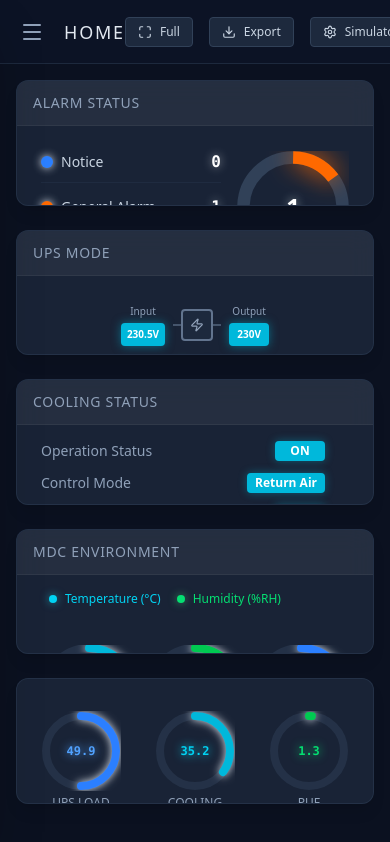
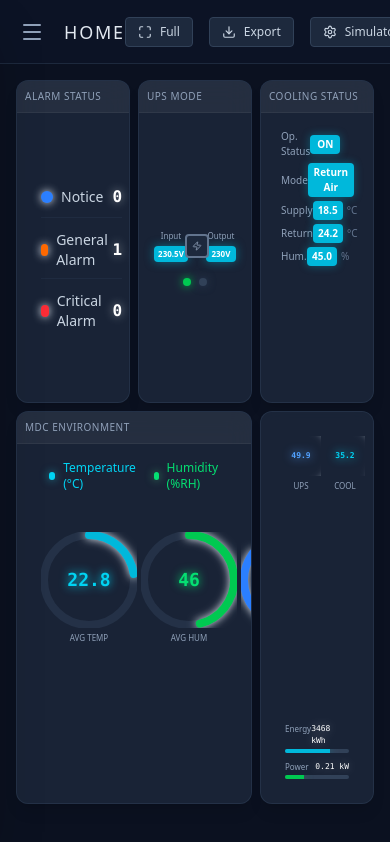
Before and after one commit to divvv19/dcim_dashboard, a React (Vite) app: page / in a window 390 px wide. Built offline with nearby package versions, Linux system fonts and the light colour scheme.

Commit message:
style: enforce fixed 3-column layout with content scaling for mobile

```diff
--- a/src/DCIM.jsx
+++ b/src/DCIM.jsx
@@ -13,7 +13,7 @@ const Card = ({ title, children, className = "", alert = false }) => (
         : 'bg-slate-800/80 border-slate-700/50 shadow-lg'
         } ${className} flex flex-col overflow-hidden`}>
         {title && (
-            <h3 className={`text-sm font-medium uppercase tracking-wider px-4 py-3 border-b border-white/5 bg-white/5 flex items-center gap-2 ${alert ? 'text-red-200' : 'text-slate-400'
+            <h3 className={`text-[10px] lg:text-sm font-medium uppercase tracking-wider px-2 lg:px-4 py-2 lg:py-3 border-b border-white/5 bg-white/5 flex items-center gap-2 ${alert ? 'text-red-200' : 'text-slate-400'
                 }`}>
                 {title}
             </h3>
@@ -78,19 +78,19 @@ const StatusBadge = ({ active, labelOn = "ON", labelOff = "OFF", type = "normal"
     );
 };
 
-const CircularGauge = ({ value, label, color = "text-cyan-400", strokeColor = "stroke-cyan-500", size = "w-24 h-24", radius = 35, fontSize = "text-lg" }) => {
+const CircularGauge = ({ value, label, color = "text-cyan-400", strokeColor = "stroke-cyan-500", size = "w-24 h-24", radius = 35, fontSize = "text-lg", strokeWidth = 8 }) => {
     const circumference = 2 * Math.PI * radius;
     const offset = circumference - (value / 100) * circumference;
     return (
         <div className="flex flex-col items-center">
             <div className={`relative ${size} flex items-center justify-center`}>
                 <svg className="w-full h-full -rotate-90">
-                    <circle cx="50%" cy="50%" r={radius} className="fill-none stroke-slate-700/50 stroke-[8px]" />
-                    <circle cx="50%" cy="50%" r={radius} className={`fill-none ${strokeColor} stroke-[8px] transition-all drop-shadow-[0_0_4px_currentColor]`} strokeDasharray={circumference} strokeDashoffset={offset} strokeLinecap="round" />
+                    <circle cx="50%" cy="50%" r={radius} className={`fill-none stroke-slate-700/50`} strokeWidth={strokeWidth} />
+                    <circle cx="50%" cy="50%" r={radius} className={`fill-none ${strokeColor} transition-all drop-shadow-[0_0_4px_currentColor]`} strokeWidth={strokeWidth} strokeDasharray={circumference} strokeDashoffset={offset} strokeLinecap="round" />
                 </svg>
                 <span className={`absolute ${fontSize} font-bold font-mono drop-shadow-[0_0_5px_currentColor] ${color}`}>{value}</span>
             </div>
-            <span className="text-xs text-slate-400 uppercase mt-1">{label}</span>
+            <span className="text-[8px] lg:text-xs text-slate-400 uppercase mt-1">{label}</span>
         </div>
     );
 };
@@ -123,7 +123,7 @@ const Toast = ({ message, type = 'success', show }) => {
 // --- PAGE VIEWS (LAYOUTS) ---
 
 const HomeView = ({ coolingData, upsData, envData }) => (
-    <div className="grid grid-cols-1 lg:grid-cols-3 grid-rows-[auto_auto] gap-6 h-full pb-6">
+    <div className="grid grid-cols-3 grid-rows-[auto_auto] gap-2 lg:gap-6 h-full pb-6">
 
         {/* 1. Alarm Status */}
         <Card title="Alarm Status" className="bg-slate-800/80">
@@ -134,14 +134,14 @@ const HomeView = ({ coolingData, upsData, envData }) => (
                     <AlarmItem label="Critical Alarm" count={envData.fireStatus === 'Alarm' ? 1 : 0} color="bg-red-500" />
                 </div>
                 {/* Donut Chart Mockup */}
-                <div className="relative w-28 h-28 flex items-center justify-center">
+                <div className="relative w-16 h-16 lg:w-28 lg:h-28 flex items-center justify-center">
                     <svg viewBox="0 0 36 36" className="w-full h-full -rotate-90">
                         <path className="text-slate-700" d="M18 2.0845 a 15.9155 15.9155 0 0 1 0 31.831 a 15.9155 15.9155 0 0 1 0 -31.831" fill="none" stroke="currentColor" strokeWidth="4" />
                         <path className="text-red-500 drop-shadow-[0_0_4px_currentColor]" strokeDasharray={`${envData.fireStatus === 'Alarm' ? 25 : 0}, 100`} d="M18 2.0845 a 15.9155 15.9155 0 0 1 0 31.831 a 15.9155 15.9155 0 0 1 0 -31.831" fill="none" stroke="currentColor" strokeWidth="4" />
                         <path className="text-orange-500 drop-shadow-[0_0_4px_currentColor]" strokeDasharray="15, 100" strokeDashoffset="-25" d="M18 2.0845 a 15.9155 15.9155 0 0 1 0 31.831 a 15.9155 15.9155 0 0 1 0 -31.831" fill="none" stroke="currentColor" strokeWidth="4" />
                     </svg>
                     <div className="absolute flex flex-col items-center justify-center">
-                        <span className="text-2xl font-bold text-white drop-shadow-[0_0_5px_rgba(255,255,255,0.5)]">{envData.fireStatus === 'Alarm' ? 2 : 1}</span>
+                        <span className="text-lg lg:text-2xl font-bold text-white drop-shadow-[0_0_5px_rgba(255,255,255,0.5)]">{envData.fireStatus === 'Alarm' ? 2 : 1}</span>
                     </div>
                 </div>
             </div>
@@ -150,43 +150,45 @@ const HomeView = ({ coolingData, upsData, envData }) => (
         {/* 2. UPS Mode */}
         <Card title="UPS Mode" className="bg-slate-800/80">
             <div className="flex flex-col items-center justify-center h-full gap-2 lg:gap-4 py-3 lg:py-4">
-                <div className="flex items-center gap-2 w-full px-2 lg:px-4 justify-center">
+                <div className="flex items-center gap-1 lg:gap-2 w-full px-1 lg:px-4 justify-center">
                     <div className="flex flex-col items-center gap-1 shrink-0">
-                        <div className="text-[10px] lg:text-xs text-slate-400">Input</div>
-                        <div className="px-1.5 py-1 bg-cyan-500 text-white text-[10px] lg:text-xs font-bold rounded min-w-[40px] text-center shadow-[0_0_10px_rgba(6,182,212,0.5)]">{upsData.upsState === 'Mains' ? upsData.inputVoltage : 0}V</div>
+                        <div className="text-[8px] lg:text-xs text-slate-400">Input</div>
+                        <div className="px-1 py-0.5 lg:px-1.5 lg:py-1 bg-cyan-500 text-white text-[8px] lg:text-xs font-bold rounded min-w-[30px] lg:min-w-[40px] text-center shadow-[0_0_10px_rgba(6,182,212,0.5)]">{upsData.upsState === 'Mains' ? upsData.inputVoltage : 0}V</div>
                     </div>
-                    <div className="w-12 lg:flex-1 h-[2px] bg-slate-600 relative min-w-[20px]">
-                        <div className="absolute left-1/2 top-1/2 -translate-x-1/2 -translate-y-1/2 w-8 h-8 border-2 border-slate-500 bg-slate-800 rounded flex items-center justify-center">
-                            <Zap size={14} className="text-slate-400" />
+                    <div className="w-8 lg:flex-1 h-[2px] bg-slate-600 relative min-w-[10px]">
+                        <div className="absolute left-1/2 top-1/2 -translate-x-1/2 -translate-y-1/2 w-6 h-6 lg:w-8 lg:h-8 border-2 border-slate-500 bg-slate-800 rounded flex items-center justify-center">
+                            <Zap size={10} className="text-slate-400 lg:hidden" />
+                            <Zap size={14} className="text-slate-400 hidden lg:block" />
                         </div>
                     </div>
                     <div className="flex flex-col items-center gap-1 shrink-0">
-                        <div className="text-[10px] lg:text-xs text-slate-400">Output</div>
-                        <div className="px-1.5 py-1 bg-cyan-500 text-white text-[10px] lg:text-xs font-bold rounded min-w-[40px] text-center shadow-[0_0_10px_rgba(6,182,212,0.5)]">{upsData.outputVoltage}V</div>
+                        <div className="text-[8px] lg:text-xs text-slate-400">Output</div>
+                        <div className="px-1 py-0.5 lg:px-1.5 lg:py-1 bg-cyan-500 text-white text-[8px] lg:text-xs font-bold rounded min-w-[30px] lg:min-w-[40px] text-center shadow-[0_0_10px_rgba(6,182,212,0.5)]">{upsData.outputVoltage}V</div>
                     </div>
                 </div>
-                <div className="flex gap-4 mt-2">
-                    <div className={`w-2.5 h-2.5 lg:w-3 lg:h-3 rounded-full shadow-[0_0_8px_currentColor] ${upsData.upsState === 'Mains' ? 'bg-green-500 text-green-500' : 'bg-slate-700 text-slate-700'}`}></div>
-                    <div className={`w-2.5 h-2.5 lg:w-3 lg:h-3 rounded-full shadow-[0_0_8px_currentColor] ${upsData.upsState === 'Battery' ? 'bg-orange-500 text-orange-500' : 'bg-slate-700 text-slate-700'}`}></div>
+                <div className="flex gap-2 lg:gap-4 mt-2">
+                    <div className={`w-2 h-2 lg:w-3 lg:h-3 rounded-full shadow-[0_0_8px_currentColor] ${upsData.upsState === 'Mains' ? 'bg-green-500 text-green-500' : 'bg-slate-700 text-slate-700'}`}></div>
+                    <div className={`w-2 h-2 lg:w-3 lg:h-3 rounded-full shadow-[0_0_8px_currentColor] ${upsData.upsState === 'Battery' ? 'bg-orange-500 text-orange-500' : 'bg-slate-700 text-slate-700'}`}></div>
                 </div>
             </div>
         </Card>
 
         {/* 3. Cooling Status */}
         <Card title="Cooling Status" className="bg-slate-800/80">
-            <div className="space-y-3 px-2">
+            <div className="space-y-1 lg:space-y-3 px-1 lg:px-2">
                 {[
-                    { label: 'Operation Status', value: coolingData.compressorStatus ? 'ON' : 'OFF', unit: '' },
-                    { label: 'Control Mode', value: 'Return Air', unit: '' },
-                    { label: 'Supply Air Temp', value: coolingData.supplyTemp, unit: '°C' },
-                    { label: 'Return Air Temp', value: coolingData.returnTemp, unit: '°C' },
-                    { label: 'Return Humidity', value: '45.0', unit: '%' },
+                    { label: 'Op. Status', fullLabel: 'Operation Status', value: coolingData.compressorStatus ? 'ON' : 'OFF', unit: '' },
+                    { label: 'Mode', fullLabel: 'Control Mode', value: 'Return Air', unit: '' },
+                    { label: 'Supply', fullLabel: 'Supply Air Temp', value: coolingData.supplyTemp, unit: '°C' },
+                    { label: 'Return', fullLabel: 'Return Air Temp', value: coolingData.returnTemp, unit: '°C' },
+                    { label: 'Hum.', fullLabel: 'Return Humidity', value: '45.0', unit: '%' },
                 ].map((item, idx) => (
-                    <div key={idx} className="flex items-center justify-between text-sm">
-                        <span className="text-slate-400">{item.label}</span>
-                        <div className="flex items-center gap-2">
-                            <span className="bg-cyan-500 text-white px-2 py-0.5 rounded text-xs font-bold min-w-[50px] text-center shadow-[0_0_8px_rgba(6,182,212,0.4)]">{item.value}</span>
-                            <span className="text-slate-500 w-4">{item.unit}</span>
+                    <div key={idx} className="flex items-center justify-between text-[10px] lg:text-sm">
+                        <span className="text-slate-400 hidden lg:inline">{item.fullLabel}</span>
+                        <span className="text-slate-400 lg:hidden">{item.label}</span>
+                        <div className="flex items-center gap-1 lg:gap-2">
+                            <span className="bg-cyan-500 text-white px-1 lg:px-2 py-0.5 rounded text-[10px] lg:text-xs font-bold min-w-[30px] lg:min-w-[50px] text-center shadow-[0_0_8px_rgba(6,182,212,0.4)]">{item.value}</span>
+                            <span className="text-slate-500 w-3 lg:w-4">{item.unit}</span>
                         </div>
                     </div>
                 ))}
@@ -194,7 +196,7 @@ const HomeView = ({ coolingData, upsData, envData }) => (
         </Card>
 
         {/* 4. Micro Environment Chart */}
-        <Card title="MDC Environment" className="lg:col-span-2 bg-slate-800/80">
+        <Card title="MDC Environment" className="col-span-2 bg-slate-800/80">
             <div className="flex items-center gap-4 mb-2 px-4">
                 <div className="flex gap-4 text-xs font-medium">
                     <span className="flex items-center gap-2 text-cyan-400"><div className="w-2 h-2 rounded-full bg-cyan-400 shadow-[0_0_8px_rgba(34,211,238,0.6)]"></div> Temperature (°C)</span>
@@ -209,20 +211,20 @@ const HomeView = ({ coolingData, upsData, envData }) => (
         </Card>
         {/* 5. Capacity / Load */}
         <Card className="bg-slate-800/80">
-            <div className="flex flex-col h-full justify-between py-4">
-                <div className="flex flex-nowrap justify-between items-center gap-1 px-2">
-                    <CircularGauge value={49.9} label="UPS Load" color="text-blue-400" strokeColor="stroke-blue-500" size="w-20 h-20 lg:w-24 lg:h-24" radius={35} fontSize="text-xs lg:text-lg" />
-                    <CircularGauge value={35.2} label="Cooling" color="text-cyan-400" strokeColor="stroke-cyan-500" size="w-20 h-20 lg:w-24 lg:h-24" radius={35} fontSize="text-xs lg:text-lg" />
-                    <CircularGauge value={1.3} label="PUE" color="text-green-400" strokeColor="stroke-green-500" size="w-20 h-20 lg:w-24 lg:h-24" radius={35} fontSize="text-xs lg:text-lg" />
+            <div className="flex flex-col h-full justify-between py-2 lg:py-4">
+                <div className="flex flex-nowrap justify-between items-center gap-1 px-1 lg:px-2">
+                    <CircularGauge value={49.9} label="UPS" color="text-blue-400" strokeColor="stroke-blue-500" size="w-10 h-10 lg:w-24 lg:h-24" radius={35} fontSize="text-[8px] lg:text-lg" strokeWidth={6} />
+                    <CircularGauge value={35.2} label="COOL" color="text-cyan-400" strokeColor="stroke-cyan-500" size="w-10 h-10 lg:w-24 lg:h-24" radius={35} fontSize="text-[8px] lg:text-lg" strokeWidth={6} />
+                    <CircularGauge value={1.3} label="PUE" color="text-green-400" strokeColor="stroke-green-500" size="w-10 h-10 lg:w-24 lg:h-24" radius={35} fontSize="text-[8px] lg:text-lg" strokeWidth={6} />
                 </div>
-                <div className="mt-4 px-4 space-y-4">
+                <div className="mt-2 lg:mt-4 px-2 lg:px-4 space-y-2 lg:space-y-4">
                     <div>
-                        <div className="flex justify-between text-xs mb-1"><span className="text-slate-400">Energy</span><span className="text-white font-mono drop-shadow-[0_0_5px_rgba(255,255,255,0.3)]">3468.07 kWh</span></div>
-                        <div className="h-1.5 bg-slate-700 rounded-full overflow-hidden"><div className="h-full bg-cyan-500 w-[70%] shadow-[0_0_10px_rgba(6,182,212,0.6)]"></div></div>
+                        <div className="flex justify-between text-[8px] lg:text-xs mb-0.5 lg:mb-1"><span className="text-slate-400">Energy</span><span className="text-white font-mono drop-shadow-[0_0_5px_rgba(255,255,255,0.3)]">3468 kWh</span></div>
+                        <div className="h-1 lg:h-1.5 bg-slate-700 rounded-full overflow-hidden"><div className="h-full bg-cyan-500 w-[70%] shadow-[0_0_10px_rgba(6,182,212,0.6)]"></div></div>
                     </div>
                     <div>
-                        <div className="flex justify-between text-xs mb-1"><span className="text-slate-400">Total Power</span><span className="text-white font-mono drop-shadow-[0_0_5px_rgba(255,255,255,0.3)]">0.21 kW</span></div>
-                        <div className="h-1.5 bg-slate-700 rounded-full overflow-hidden"><div className="h-full bg-green-500 w-[30%] shadow-[0_0_10px_rgba(34,197,94,0.6)]"></div></div>
+                        <div className="flex justify-between text-[8px] lg:text-xs mb-0.5 lg:mb-1"><span className="text-slate-400">Power</span><span className="text-white font-mono drop-shadow-[0_0_5px_rgba(255,255,255,0.3)]">0.21 kW</span></div>
+                        <div className="h-1 lg:h-1.5 bg-slate-700 rounded-full overflow-hidden"><div className="h-full bg-green-500 w-[30%] shadow-[0_0_10px_rgba(34,197,94,0.6)]"></div></div>
                     </div>
                 </div>
             </div>
```
